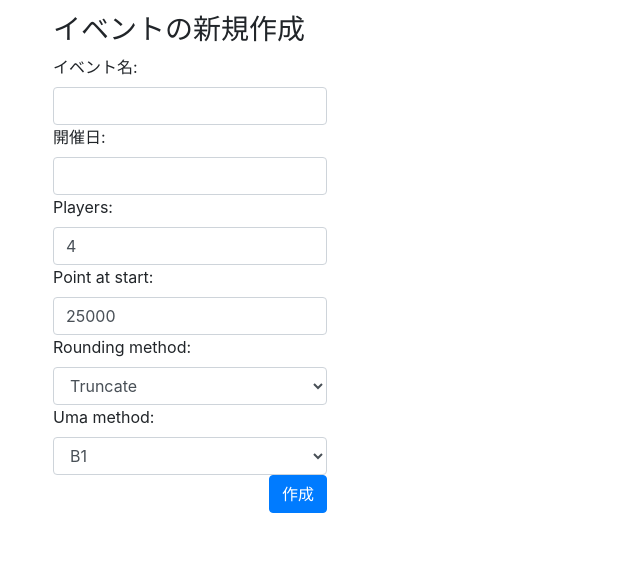
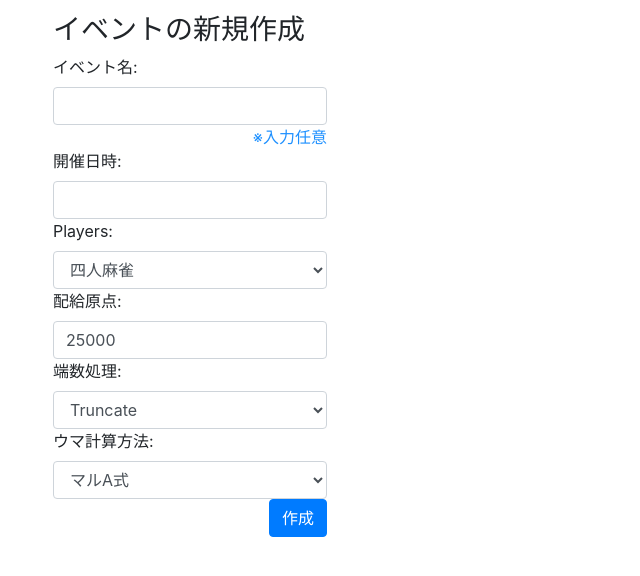
Before and after one commit to dkanazawa/AMC, a Django app: page /event/ in a window 1280 px wide. Shown: the part 56-632 px from the top of the page, without its empty margins (0-640 px from the left). Run offline with Django 3.2, Linux system fonts and the light colour scheme; some libraries are stand-ins or nearby versions.

Commit message:
Validator, Description, Datepicker

```diff
--- a/event/forms.py
+++ b/event/forms.py
@@ -6,9 +6,15 @@ from .models import Event, Player, Result
 class EventForm(forms.ModelForm):
     """イベントフォーム"""
 
+    start_date = forms.DateTimeField(label='開催日時',
+                                     widget=forms.DateTimeInput(attrs={'autocomplete': 'off'}))
+
     class Meta:
         model = Event
         fields = '__all__'
+        widget = {
+            'start_date': forms.DateTimeInput(attrs={'autocomplete': 'off'})
+        }
 
     def __init__(self, *args, **kwargs):
         super().__init__(*args, **kwargs)
@@ -57,13 +63,39 @@ class ResultForm(forms.Form):
         self.fields['p3'].queryset = qs
         self.fields['p4'].queryset = qs
 
+    def clean_point_p1(self):
+        point_p1 = self.cleaned_data['point_p1']
+        if point_p1 % 100 != 0:
+            raise forms.ValidationError('点数は100点単位で入力してください。')
+        return point_p1
+
+    def clean_point_p2(self):
+        point_p2 = self.cleaned_data['point_p2']
+        if point_p2 % 100 != 0:
+            raise forms.ValidationError('点数は100点単位で入力してください。')
+        return point_p2
+
+    def clean_point_p3(self):
+        point_p3 = self.cleaned_data['point_p3']
+        if point_p3 % 100 != 0:
+            raise forms.ValidationError('点数は100点単位で入力してください。')
+        return point_p3
+
+    def clean_point_p4(self):
+        point_p4 = self.cleaned_data['point_p4']
+        if point_p4 % 100 != 0:
+            raise forms.ValidationError('点数は100点単位で入力してください。')
+        return point_p4
+
     def clean(self):
         cleaned_data = super().clean()
         # distinct players check
         if len({cleaned_data[i] for i in ['p1', 'p2', 'p3', 'p4']}) < 4:
             raise forms.ValidationError('Duplicate player')
         # point total check
-        diff = sum([cleaned_data[i] for i in ['point_p1', 'point_p2', 'point_p3', 'point_p4']]) - self.event.point_at_start * self.event.players
-        if diff != 0:
-            raise forms.ValidationError('Sum of points is incorrect.(' + str(diff) + ')')
+        if cleaned_data.get('point_p1') and cleaned_data.get('point_p2') and \
+                cleaned_data.get('point_p3') and cleaned_data.get('point_p4'):
+            diff = sum([cleaned_data[i] for i in ['point_p1', 'point_p2', 'point_p3', 'point_p4']]) - self.event.point_at_start * self.event.players
+            if diff != 0:
+                raise forms.ValidationError('Sum of points is incorrect.(' + str(diff) + ')')
         return cleaned_data
--- a/event/models.py
+++ b/event/models.py
@@ -1,32 +1,45 @@
 from django.db import models
-from django.core.validators import MinValueValidator, MaxValueValidator
+from django.core.validators import MinValueValidator, MaxValueValidator, BaseValidator
 from django.utils import timezone
+from django.utils.translation import ugettext_lazy as _
 import uuid
+
+
+class IntegerUnitValidator(BaseValidator):
+    message = _('Ensure this value is not in the units of %(limit_value).')
+    code = 'unit_value'
+
+    def compare(self, a, b):
+        return a % b != 0
 
 
 class Event(models.Model):
 
+    PLAYERS = (
+        (3, "三人麻雀"),
+        (4, "四人麻雀"),
+    )
     ROUNDING = (
         (1, "Truncate"),
         (2, "4/5"),
         (3, "5/6"),
     )
     UMA = (
-        ("A1", "A1"),
-        ("A2", "A2"),
-        ("A3", "A3"),
-        ("B1", "B1"),
+        ("A1", "5-10"),
+        ("A2", "10-20"),
+        ("A3", "10-30"),
+        ("B1", "マルA式"),
         ("B2", "B2"),
         ("B3", "B3"),
     )
 
     id = models.UUIDField(primary_key=True, default=uuid.uuid4, editable=False)
-    title = models.CharField(verbose_name='イベント名', max_length=50, blank=True, null=True)
+    title = models.CharField(verbose_name='イベント名', max_length=50, blank=True, null=True, help_text='※入力任意')
     start_date = models.DateField(verbose_name='開催日')  # カレンダー用
-    players = models.PositiveSmallIntegerField(default=4, validators=[MinValueValidator(1), MaxValueValidator(4)])
-    point_at_start = models.PositiveSmallIntegerField(default=25000, validators=[MinValueValidator(20000), MaxValueValidator(30000)])
-    rounding_method = models.PositiveSmallIntegerField(default=4, choices=ROUNDING)
-    uma_method = models.CharField(max_length=2, default='B1', choices=UMA)
+    players = models.PositiveSmallIntegerField(default=4, choices=PLAYERS)
+    point_at_start = models.PositiveSmallIntegerField(verbose_name='配給原点', default=25000, validators=[MinValueValidator(20000), MaxValueValidator(30000)])
+    rounding_method = models.PositiveSmallIntegerField(verbose_name='端数処理', default=4, choices=ROUNDING)
+    uma_method = models.CharField(verbose_name='ウマ計算方法', max_length=2, default='B1', choices=UMA)
 
 
 class Player(models.Model):
@@ -54,7 +67,7 @@ class Result(models.Model):
 
     game = models.ForeignKey('Game', on_delete=models.CASCADE)
     player = models.ForeignKey('Player', on_delete=models.CASCADE)
-    point = models.SmallIntegerField(validators=[MinValueValidator(-200000), MaxValueValidator(200000)])
+    point = models.SmallIntegerField(validators=[MinValueValidator(-200000), MaxValueValidator(200000), IntegerUnitValidator(100)])
     rank = models.PositiveSmallIntegerField(validators=[MinValueValidator(1), MaxValueValidator(4)])
     pt = models.SmallIntegerField(validators=[MinValueValidator(-200), MaxValueValidator(200)])
     pt_uma = models.SmallIntegerField()
--- a/event/templates/event/event_detail.html
+++ b/event/templates/event/event_detail.html
@@ -7,6 +7,7 @@
     <h1>{{ event.title }}</h1>
     <p>{{ request.build_absolute_uri }}</p>
     <hr>
+    <h4>参加者</h4>
     {% for player in player_list %}
     <span class="player">
         <a href="{% url 'event:player_edit' event_pk=event.pk pk=player.pk %}">{{ player.name }}</a>
@@ -14,7 +15,8 @@
 
     {% endfor %}
     <hr>
-    {% if result_summary %}
+    <h4>成績サマリー</h4>
+    {% if not result_summary.empty %}
     <table class="table table-striped">
         <thead>
         <td>内訳</td>
@@ -35,6 +37,7 @@
     </table>
 
     <hr>
+    <h4>すべての結果</h4>
     <table class="table table-striped">
         <thead>
         {% for column in result_summary.columns %}
--- a/event/templates/event/event_new.html
+++ b/event/templates/event/event_new.html
@@ -10,7 +10,7 @@
                 {{ field.label_tag }}
                 {{ field }}
                 {% if field.help_text %}
-                    <span class="helptext">{{ field.help_text }}</span>
+                    <div class="helptext">{{ field.help_text }}</div>
                 {% endif %}
                 {{ field.errors }}
             </div>
--- a/event/views.py
+++ b/event/views.py
@@ -52,6 +52,9 @@ class EventNew(generic.CreateView):
 
     def form_valid(self, form):
         event = form.save(commit=False)
+        # default event name
+        if event.title is None:
+            event.title = str(event.start_date) + "の麻雀大会"
         event.save()
         return redirect('event:event_detail', pk=event.pk)
 
@@ -81,8 +84,8 @@ class EventDetail(generic.DetailView):
             result_total['total'] = result_total['normal'] + result_total['uma']
             result_total = result_total.T
         else:
-            result_summary = None
-            result_total = None
+            result_summary = pd.DataFrame(index=[], columns=[])
+            result_total = pd.DataFrame(index=[], columns=[])
         context['result_summary'] = result_summary
         context['result_total'] = result_total
         return context
--- a/static/css/event.css
+++ b/static/css/event.css
@@ -61,6 +61,11 @@ h1, h2, h3, h4 {
     color: red;
 }
 
+.helptext {
+    text-align: right;
+    color: #1E90FF;
+}
+
 .player {
     margin-right: 10px;
     margin-left: 10px;
--- a/templates/base.html
+++ b/templates/base.html
@@ -33,8 +33,9 @@
 
     <script>
         $(function () {
-            $("#id_start_date").datepicker({
-                format: 'Y-m-d'
+            $("#id_start_date").datetimepicker({
+                format: 'Y-m-d',
+                timepicker: false
             });
         });
 <!--      $(function () {-->
```
Also changed, not shown: event/templates/event/result_new.html (+21 -7 lines), event/migrations/0004_auto_20190916_0033.py (added), event/migrations/0005_auto_20190916_0145.py (added).
